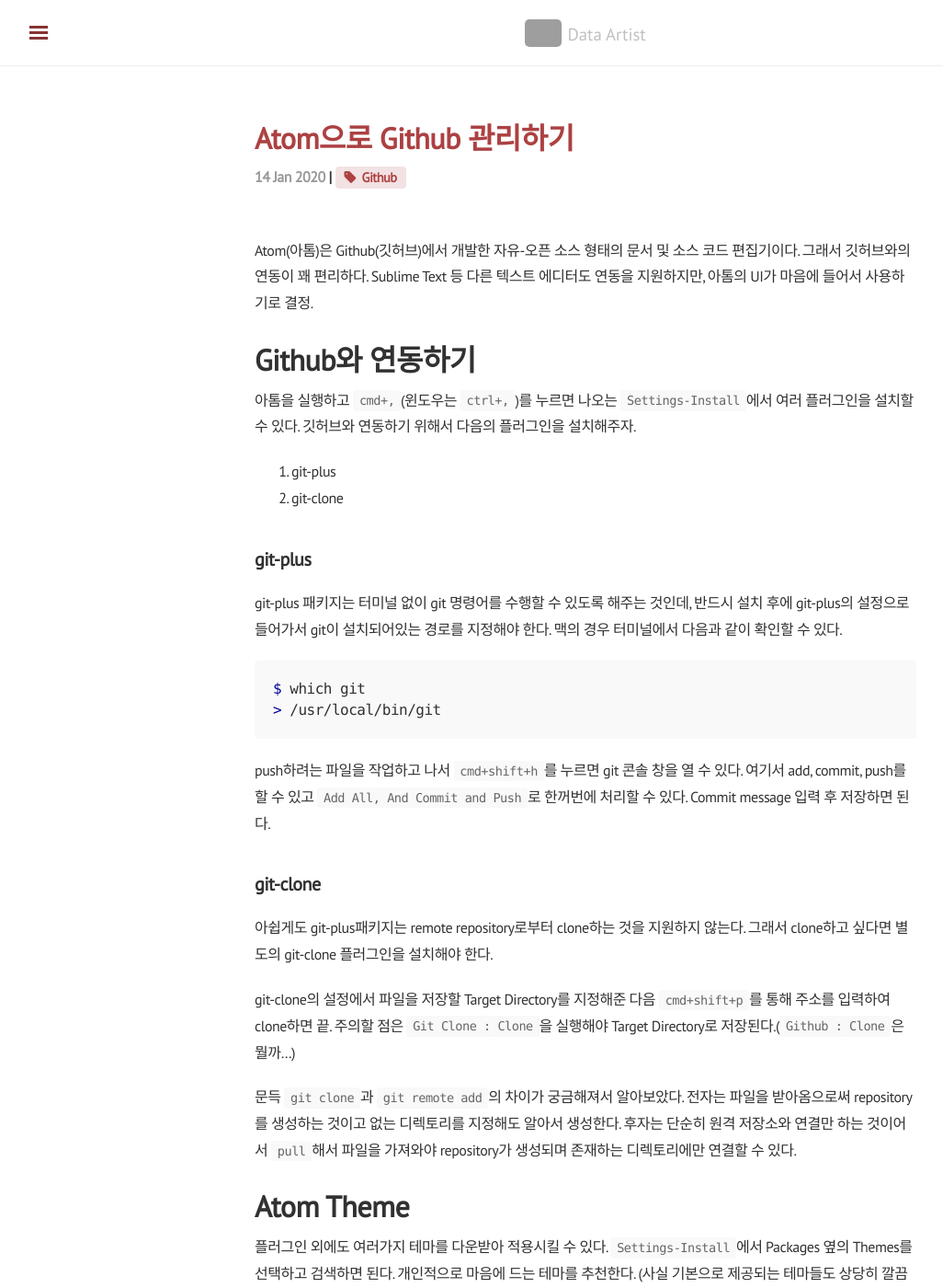
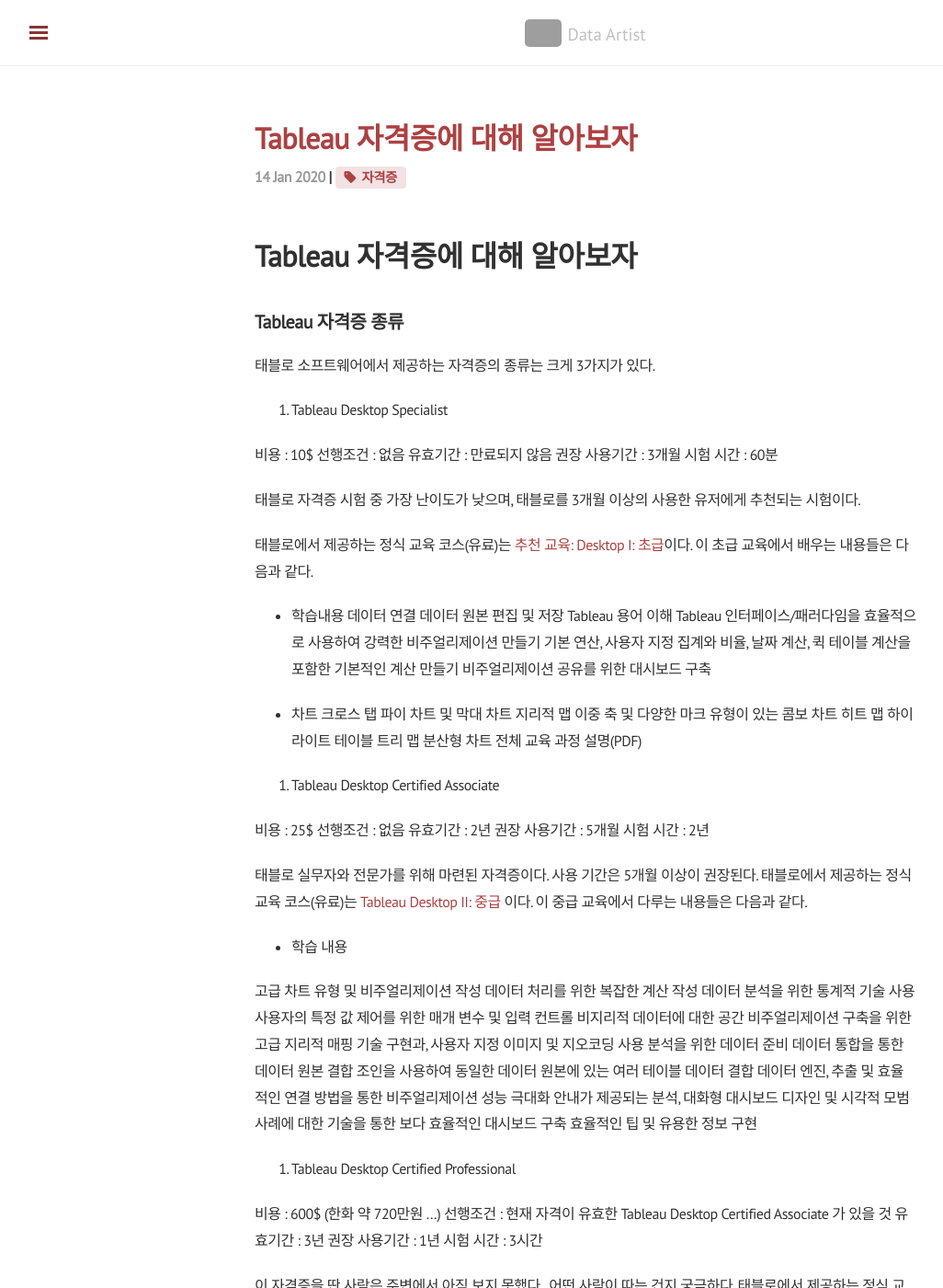
Before and after one commit to shanny924/shanny924.github.io, a Jekyll site: the page built from _posts/2020-01-14-github-with-atom.md, in a window 1280 px wide and 1400 px high. Shown: the whole window at 92% size, without its empty margins (3-1029 px from the left). Built offline with Jekyll 4.4.1, drawn with Linux system fonts in a browser that asks for light colours; nearby versions of some CDN libraries; formulas are drawn with MathJax 3; some of the changed text lies outside the part shown; grey boxes are pictures that could not be loaded.

Commit message:
Update 2020-01-14-github-with-atom.md

````diff
--- a/_posts/2020-01-14-github-with-atom.md
+++ b/_posts/2020-01-14-github-with-atom.md
@@ -1,61 +1,157 @@
 ---
 layout: post
-title: 'Atom으로 Github 관리하기'
-category : [Useful]
-tag: [Github]
+title: 'Tableau 자격증에 대해 알아보자'
+category : [Tableau]
+tag: [자격증]
 ---
 
-Atom(아톰)은 Github(깃허브)에서 개발한 자유-오픈 소스 형태의 문서 및 소스 코드 편집기이다. 그래서 깃허브와의 연동이 꽤 편리하다. Sublime Text 등 다른 텍스트 에디터도 연동을 지원하지만, 아톰의 UI가 마음에 들어서 사용하기로 결정.
+# Tableau 자격증에 대해 알아보자
 
-# Github와 연동하기
+## Tableau 자격증 종류
 
-아톰을 실행하고 `cmd+,`(윈도우는 `ctrl+,`)를 누르면 나오는 `Settings-Install`에서 여러 플러그인을 설치할 수 있다. 깃허브와 연동하기 위해서 다음의 플러그인을 설치해주자.
+태블로 소프트웨어에서 제공하는 자격증의 종류는 크게 3가지가 있다.
 
-1.	git-plus
-2.	git-clone
 
-## git-plus
+1. Tableau Desktop Specialist
 
-git-plus 패키지는 터미널 없이 git 명령어를 수행할 수 있도록 해주는 것인데, 반드시 설치 후에 git-plus의 설정으로 들어가서 git이 설치되어있는 경로를 지정해야 한다. 맥의 경우 터미널에서 다음과 같이 확인할 수 있다.
+비용 : 10$
+선행조건 : 없음
+유효기간 : 만료되지 않음
+권장 사용기간 : 3개월
+시험 시간 : 60분
 
-```terminal
-$ which git
-> /usr/local/bin/git
-```
+태블로 자격증 시험 중 가장 난이도가 낮으며, 태블로를 3개월 이상의 사용한 유저에게 추천되는 시험이다.
 
-push하려는 파일을 작업하고 나서 `cmd+shift+h`를 누르면 git 콘솔 창을 열 수 있다. 여기서 add, commit, push를 할 수 있고 `Add All, And Commit and Push`로 한꺼번에 처리할 수 있다. Commit message 입력 후 저장하면 된다.
+태블로에서 제공하는 정식 교육 코스(유료)는 [추천 교육: Desktop I: 초급](https://www.tableau.com/ko-kr/learn/classroom/desktop-one)이다.
+이 초급 교육에서 배우는 내용들은 다음과 같다.
 
-## git-clone
+* 학습내용
+데이터 연결
+데이터 원본 편집 및 저장
+Tableau 용어 이해
+Tableau 인터페이스/패러다임을 효율적으로 사용하여 강력한 비주얼리제이션 만들기
+기본 연산, 사용자 지정 집계와 비율, 날짜 계산, 퀵 테이블 계산을 포함한 기본적인 계산 만들기
+비주얼리제이션 공유를 위한 대시보드 구축
 
-아쉽게도 git-plus패키지는 remote repository로부터 clone하는 것을 지원하지 않는다. 그래서 clone하고 싶다면 별도의 git-clone 플러그인을 설치해야 한다.
+* 차트
+크로스 탭
+파이 차트 및 막대 차트
+지리적 맵
+이중 축 및 다양한 마크 유형이 있는 콤보 차트
+히트 맵
+하이라이트 테이블
+트리 맵
+분산형 차트
+전체 교육 과정 설명(PDF)
 
-git-clone의 설정에서 파일을 저장할 Target Directory를 지정해준 다음 `cmd+shift+p`를 통해 주소를 입력하여 clone하면 끝. 주의할 점은 `Git Clone : Clone`을 실행해야 Target Directory로 저장된다.(`Github : Clone`은 뭘까...)
+2. Tableau Desktop Certified Associate
 
-문득 `git clone`과 `git remote add`의 차이가 궁금해져서 알아보았다. 전자는 파일을 받아옴으로써 repository를 생성하는 것이고 없는 디렉토리를 지정해도 알아서 생성한다. 후자는 단순히 원격 저장소와 연결만 하는 것이어서 `pull`해서 파일을 가져와야 repository가 생성되며 존재하는 디렉토리에만 연결할 수 있다.
+비용 : 25$
+선행조건 : 없음
+유효기간 : 2년
+권장 사용기간 : 5개월
+시험 시간 : 2년
 
-# Atom Theme
+태블로 실무자와 전문가를 위해 마련된 자격증이다. 사용 기간은 5개월 이상이 권장된다.
+태블로에서 제공하는 정식 교육 코스(유료)는 [Tableau Desktop II: 중급](https://www.tableau.com/ko-kr/learn/classroom/desktop-two) 이다.
+이 중급 교육에서 다루는 내용들은 다음과 같다.
 
-플러그인 외에도 여러가지 테마를 다운받아 적용시킬 수 있다. `Settings-Install`에서 Packages 옆의 Themes를 선택하고 검색하면 된다. 개인적으로 마음에 드는 테마를 추천한다. (사실 기본으로 제공되는 테마들도 상당히 깔끔하다.)
+* 학습 내용
 
-*	UI(메뉴 및 상단바)
+고급 차트 유형 및 비주얼리제이션 작성
+데이터 처리를 위한 복잡한 계산 작성
+데이터 분석을 위한 통계적 기술 사용
+사용자의 특정 값 제어를 위한 매개 변수 및 입력 컨트롤
+비지리적 데이터에 대한 공간 비주얼리제이션 구축을 위한 고급 지리적 매핑 기술 구현과, 사용자 지정 이미지 및 지오코딩 사용
+분석을 위한 데이터 준비
+데이터 통합을 통한 데이터 원본 결합
+조인을 사용하여 동일한 데이터 원본에 있는 여러 테이블 데이터 결합
+데이터 엔진, 추출 및 효율적인 연결 방법을 통한 비주얼리제이션 성능 극대화
+안내가 제공되는 분석, 대화형 대시보드 디자인 및 시각적 모범 사례에 대한 기술을 통한 보다 효율적인 대시보드 구축
+효율적인 팁 및 유용한 정보 구현
 
-	1.	Nord Atom UI(사용중)
-	2.	Atom Material UI
-	3.	Atom Visual Studio UI
-	4.	Native UI
+3. Tableau Desktop Certified Professional
 
-*	Syntax(편집창 및 텍스트 하이라이트)
+비용 : 600$ (한화 약 720만원 ...)
+선행조건 : 현재 자격이 유효한  Tableau Desktop Certified Associate 가 있을 것
+유효기간 : 3년
+권장 사용기간 : 1년
+시험 시간 : 3시간
 
-	1.	Seti Syntax
-	2.	Monokai Syntax
-	3.	Styri Syntax
+이 자격증을 딴 사람은 주변에서 아직 보지 못했다.. 어떤 사람이 따는 건지 궁금하다.
+태블로에서 제공하는 정식 교육 코스는 [Tableau Desktop III: 고급](https://www.tableau.com/ko-kr/learn/classroom/desktop-three) 과 [시각적 분석](https://www.tableau.com/ko-kr/learn/classroom/visual-analytics) 이다.
 
-# 추가사항
+각각의 교육내용은 다음과 같다.
 
-마크다운 포맷으로 글을 작성할 때 유용한 플러그인을 소개한다.
+* 고급 교육
 
-1.	markdown-preview-enhanced : 미리보기 기능 제공한다.
-2.	markdown-format : 저장하면 틀린 마크다운 포맷을 교정해준다.
-3.	markdown-folding : 헤더를 접었다 폈다할 수 있다.
+데이터에 대한 추가적인 인사이트를 얻기 위한 고급 계산 적용
+분석 자료에 고급 차트 유형 통합
+고급 대시보드 기술 적용
+계산, 매개 변수 및 테이블 계산을 동시에 사용하는 방법
+일반적인 비즈니스 사례의 해결을 위한 Tableau 기술 사용
+최대의 효과를 낼 수 있는 비주얼리제이션 및 대시보드 서식 지정
+실제 비즈니스 시나리오 예제
 
-[gomugom님의 블로그](https://gomugom.github.io/atom-packages/)에서 다른 유용한 플러그인을 확인해보기 바람.
+
+* 시각적 분석
+
+감각적이고 단기적인 기억을 효과적으로 활용할 수 있도록 비주얼리제이션 디자인
+오해의 소지 없이 뷰어에게 알릴 수 있도록 비주얼리제이션 디자인
+특정 질문에 답변하기 위한 효과적인 차트 유형 사용
+시각적 모범 사례를 사용한 대시보드 및 스토리 디자인
+
+교육 내용을 보니 정말 듣고 싶어진다. 실제 비즈니스 시나리오 예제도 다뤄보고 싶었고, 효과적인 비주얼리제이션 디자인을 개념적으로 깊게 공부해 보고 싶었고. 또 특정 질문에 답변하기 위한 효과적인 차트가 뭘까? 이런 고민을 대시보드 만들면서 정말 많이 했었는데 내가 배우고 싶은 것들이 다 들어가 있는 느낌이다. 하지만 오프라인 강의와 온사이트 강의밖에 제공하지 않기 때문에 내가 듣는 것은 해외로 나가지 않는 이상 거의 불가능하다.
+나중에 미국으로 유학을 가게 된다면 꼭 오프라인 강의도 들어보고 태블로 컨퍼런스도 가고 싶다.
+
+## 시험 신청
+시험 접수는 [Loyalist Exam Services (LES)](https://tableau.lcsexams.com/)에서 받으며 해당 링크에서 로그인 후 100$를 결제하고 시험을 볼 수 있다. 1시간 단위로 신청이 가능하며, 24시간 전까지는 리스케줄링이 가능하다고 한다.
+
+시험은 윈도우 가상머신에서 진행된다고 한다. 시험 시간이 되면 실시간으로 감독관에게 랩탑 카메라로 주변을 확인시켜주어야 한다. 다음과 같은 사항들을 체크한다.
+
+여권 확인
+시험 공간 360도 확인
+책상 확인
+인터넷 속도 확인
+시험 관련 없는 application 종료 확인
+랩탑 카메라 위치 확인
+
+
+## 시험 공부
+
+### 태블로 공식 제공 강의 (유료)
+
+태블로 교육은 오프라인 강의, 온사이트 강의, 온라인 강의, 라이브 가상 강의 등 다양한 형태로 제공되고 있다.
+
+1. 오프라인 / 온사이트 강의 (자격증용 정식 커리큘럼)
+
+매번 오프라인 강의 일정을 찾아봐도 대부분 미국, 인도 등인걸 보면..한국에서는 거의 열리지 않는 듯 하다. 온사이트는 태블로를 사용하는 회사나 기관을 대상으로 직접 튜터가 가서 알려주는 형식인 것 같다.
+
+
+2. 라이브 가상 강의 (자격증용 정식 커리큘럼)
+
+온라인 라이브 방송으로 진행되는 듯 하다. 태평양 표준시에 맞춰 온라인으로 등록한 강의를 들으면 되고, 보통 4일 동안 3시간 정도 진행한다. 근데 이 가
+상 강의가 Desktop 초급 강의 한 커리큘럼에 1,400달러 라고 쓰여 있다. (한화 166만원..뭐지? 잘못본건가?)
+
+3. 온라인 강의 (커리어별 선택)
+
+그래서 나같은 대학생에게 가장 현실적인 방안은 온라인 강의를 듣는 것인데, [Tableau E-learning](https://elearning-samples.tableau.com/)사이트에 들어가면 Creator (Tableau Desktop과 Prep 사용자)의 경우 한달 $10, Explorer(Tableau Online과 Tableau Server 사용자)의 경우 $5 의 비용을 내면 된다. 연간 결제를 원한다면 120$ 를 내야 한다.
+
+다만, 이러닝 사이트에서는 정식 초급 교육 커리를 따라가는 것이 아니라 자신의 커리어에 맞춰서 교육 패스를 선택할 수 있는 방식으로 되어 있다.
+모든 교육 패스에서 첫번째 대단원은 (10-15개 내외 정도의 강의) 무료 체험이 가능하다.
+
+
+### 태블로 무료 동영상 강의 (무료)
+
+[무료 교육 동영상](https://www.tableau.com/ko-kr/learn/training/20201) 이 링크로 들어가면 태블로의 기초적인 지식들을 충분히 습득할 수 있다.
+정식 교육 강의의 퀄리티를 따라가지는 못하겠지만 처음 접하는 사람들이라면 여기서 제공하주는 3-5분 내외의 영상들을 보는 것만으로도 배우는 것들이 꽤 많다!
+
+
+### Learning Tableau (유료)
+
+[Learning Tableau](https://learningtableau.com/#courses) 링크로 들어가면 Udemy 사이트에서 제공해주는 만원대의 유료 강의 커리큘럼으로 연결된다.
+
+
+### 태블로 퍼블릭에서 발견한 교육 자료 모읍집
+
+Tableau public에 Paula Muñoz 님이 [Tableau Desktop Qualified Associate Exam Preparation](https://public.tableau.com/profile/paula.munoz#!/vizhome/DQA_Preparation/Tableau_DQA_Certification_Study_Resources)만든 대시보드에 pdf 가이드, 온라인 강의 사이트, 유튜브, 블로그 까지 공부할 수 있는 자료들이 풍부하게 정리되어 있다.
````
